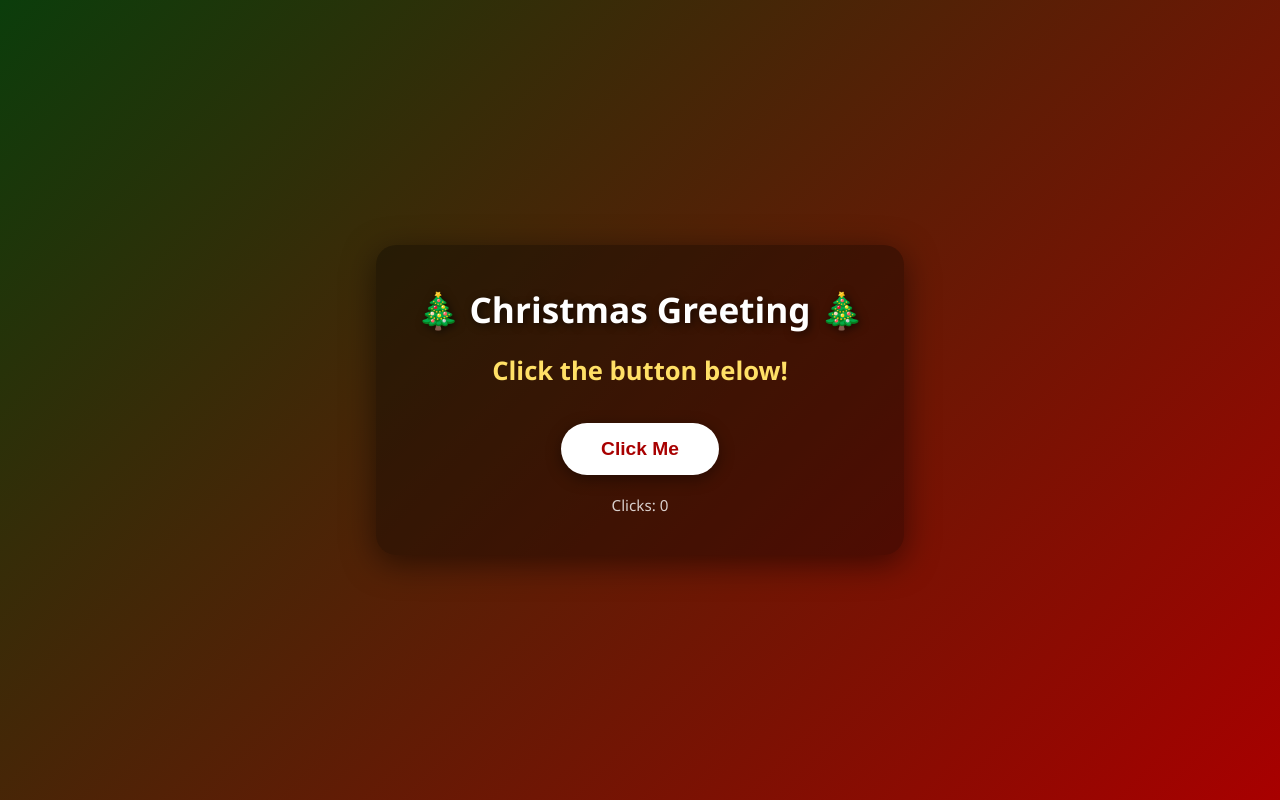
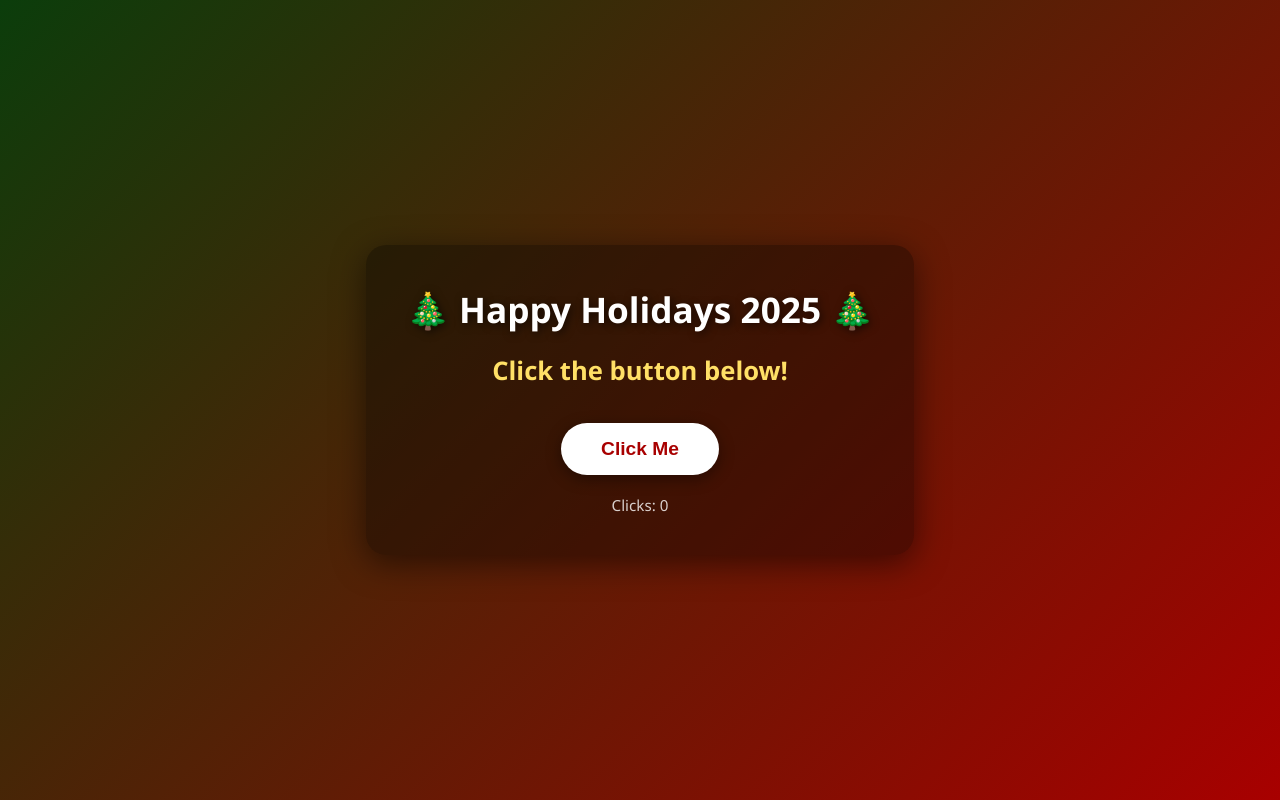
Before and after one commit to hadjihamidprincesssaliha-code/christmas-site, a plain HTML site: page index.html in a window 1280 px wide. Drawn offline with Linux system fonts and the light colour scheme.

Commit message:
Update heading to Happy Holidays 2025

```diff
--- a/index.html
+++ b/index.html
@@ -9,7 +9,7 @@
 </head>
 <body>
     <div class="container">
-        <h1>🎄 Christmas Greeting 🎄</h1>
+        <h1>🎄 Happy Holidays 2025 🎄</h1>
         <p id="message">Click the button below!</p>
         <button id="greetBtn">Click Me</button>
         <p id="counter">Clicks: 0</p>
```
